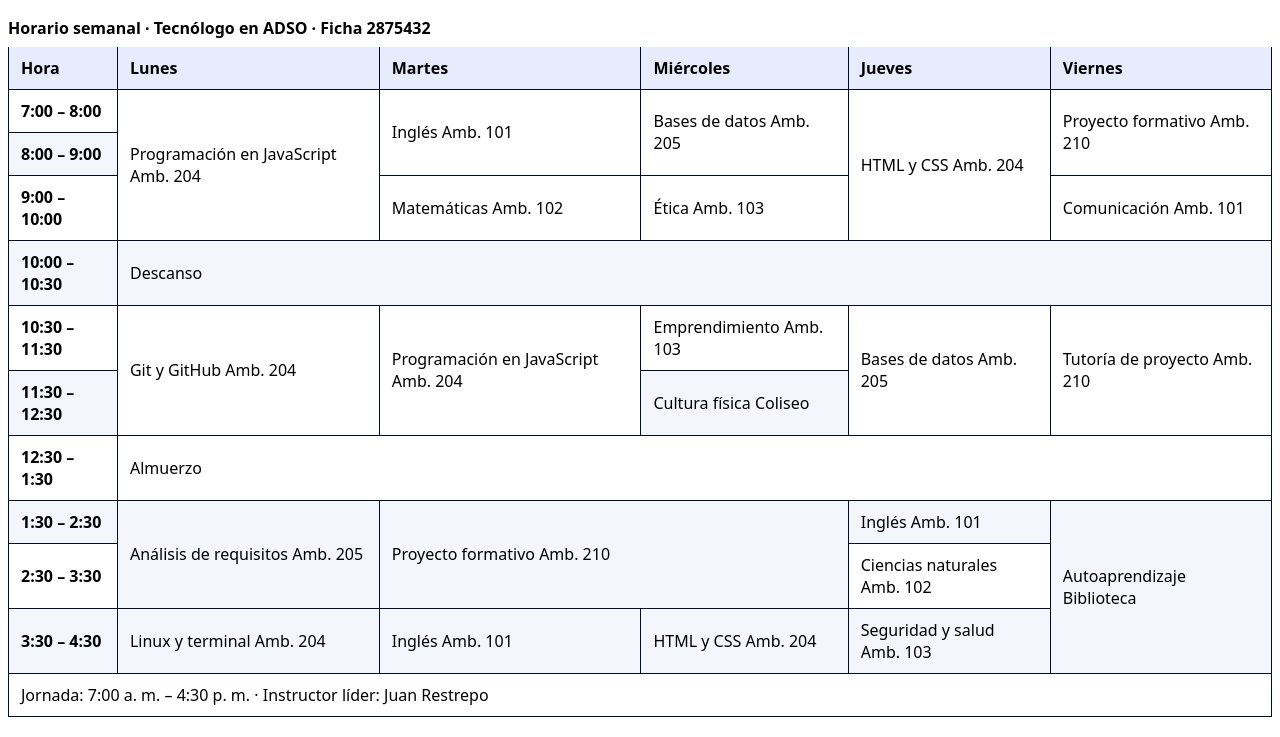
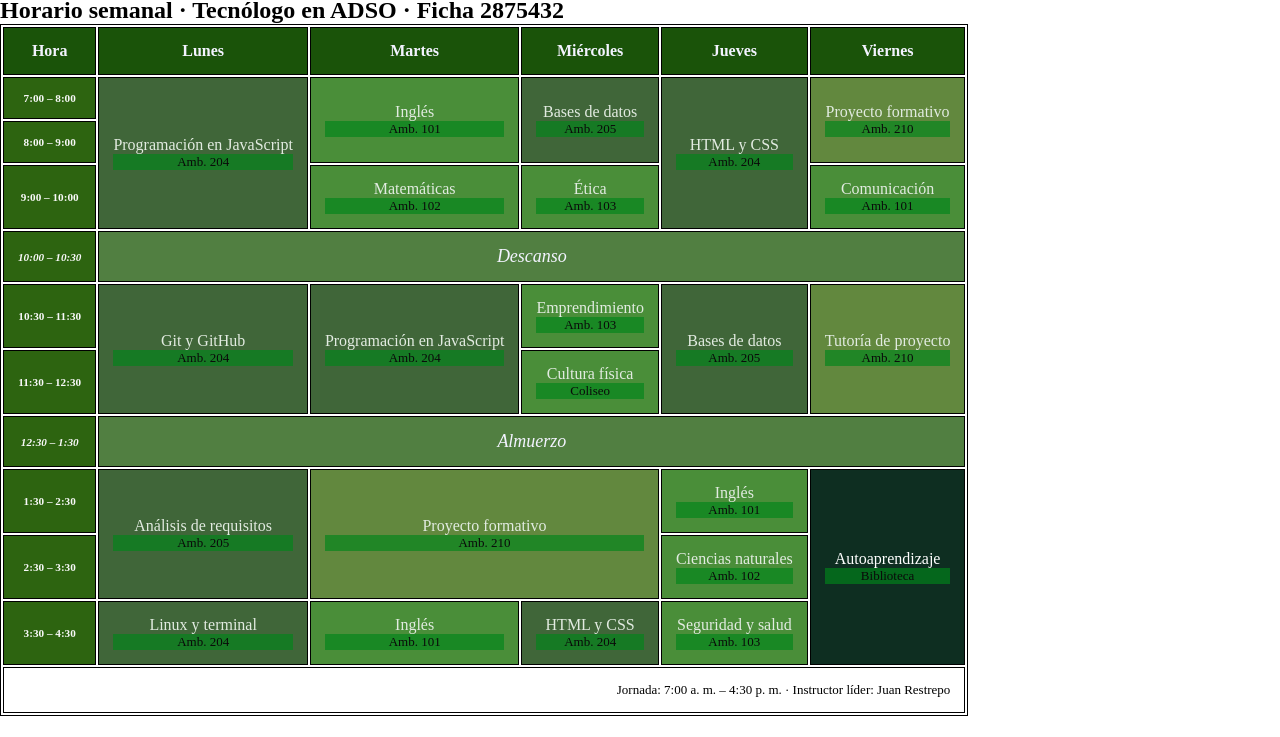
Before and after one commit to Shelocean/Tablas_HTML, a plain HTML site: page horario.html in a window 1280 px wide. Shown: the part 63-800 px from the top of the page. Drawn offline with Linux system fonts and the light colour scheme.

Commit message:
Actualizar

```diff
--- /dev/null
+++ b/CSS/horario.css
@@ -0,0 +1,95 @@
+*{
+    margin: 0px;
+    padding: 0px;
+}
+
+.horario {
+    margin-top: 60px;
+}
+
+table, td, tr, th {
+    border: 1px solid #000000;
+}
+
+td, th {
+    padding: 14px;
+}
+
+caption {
+    text-align: left;
+    font-size: 1.5rem;
+    font-weight: 600;
+}
+
+thead {
+    background-color: #165005fa;
+    color:#f3f3ff;
+}
+
+tbody th {
+    background-color:#2d6410;
+    color:#f9f9f9;
+    font-size: 0.7rem;
+    text-align:center;
+}
+
+.tecnica {
+    background-color:#406639;
+    color:#e2ebe1;
+    text-align:center;
+    font-size: 16px;
+}
+
+.transversal {
+    background-color:#368223e5;
+    color:#e2ebe1;
+    text-align:center;
+    font-size: 16px;
+}
+
+.proyecto {
+    background-color:#62883e;
+    color:#e2ebe1;
+    text-align:center;
+    font-size: 16px;
+}
+
+.libre {
+    background-color:#0e2e21;
+    color:#ffffff;
+    text-align:center;
+    font-size: 16px;
+}
+
+.pausa {
+    text-align: center;
+    font-style: italic;
+    background-color: #517f41;
+    color:#f3f3ff;
+    font-size: 18px;
+}
+
+.ambiente {
+    display: block;
+    font-size: small;
+    background-color: #01861ba9;
+    color:#0a0a0a;
+    text-align: center;
+}
+
+.tecnica:hover, .transversal:hover, .proyecto:hover, .libre:hover {
+    transform: scale(1.1);
+}
+
+tfoot {
+    font-size: small;
+    text-align: right;
+}
+
+.tabla-contenedor {
+    overflow-x: auto;
+}
+
+.head {
+    position: sticky;
+}
--- a/horario.html
+++ b/horario.html
@@ -3,13 +3,12 @@
 <head>
     <meta charset="UTF-8">
     <meta name="viewport" content="width=device-width, initial-scale=1.0">
-    <title>Práctica de tablas</title>
-    <link rel="stylesheet" href="CSS/styles.css">
+    <title>Horario</title>
+    <link rel="stylesheet" href="CSS/horario.css">
 </head>
 <body>
 
     <main>
-        <h1>Práctica de tablas en HTML</h1>
         <section class="horario">
             <div class="tabla-contenedor">
                 <table>
```
Lines whose indentation alone changed are shown as unchanged.
